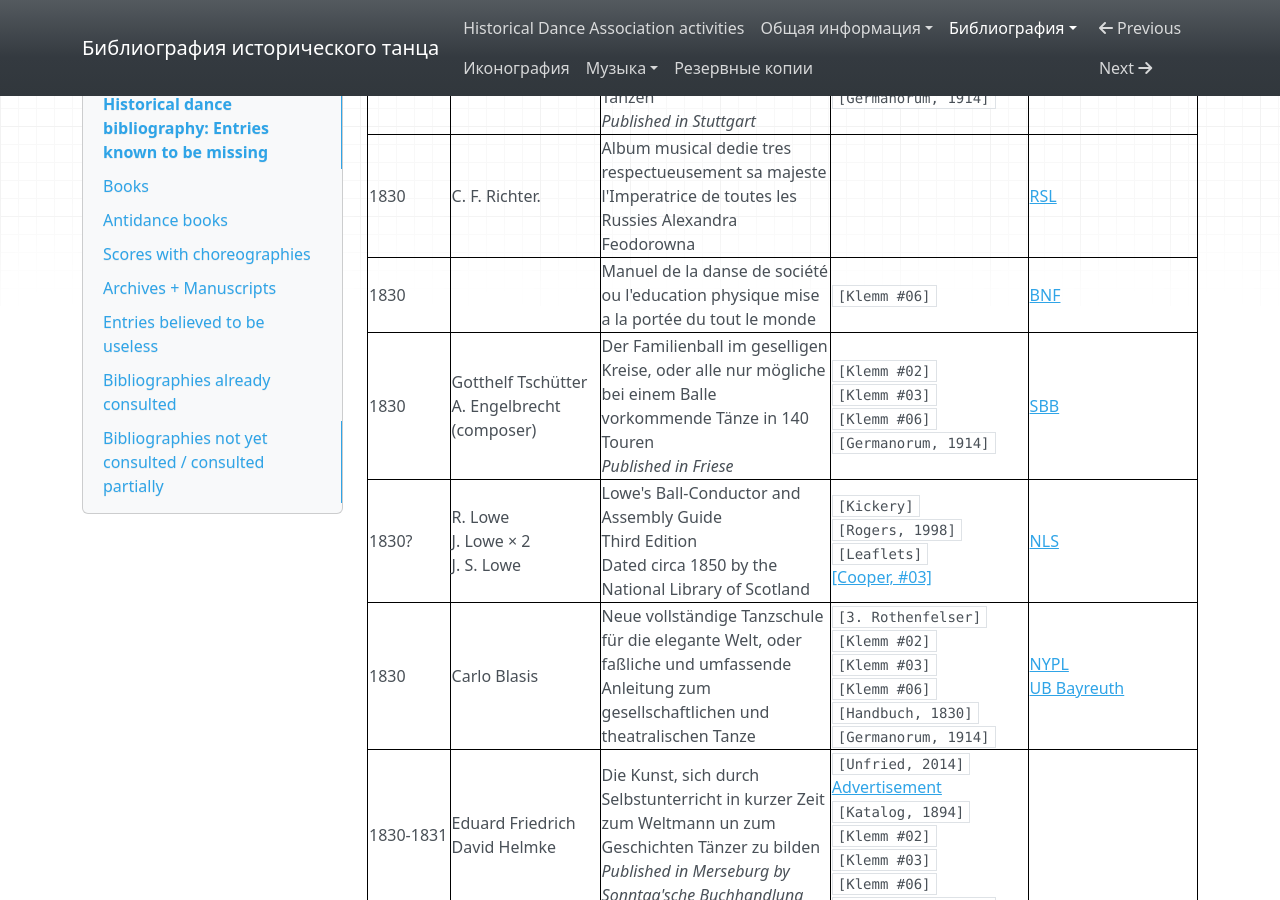
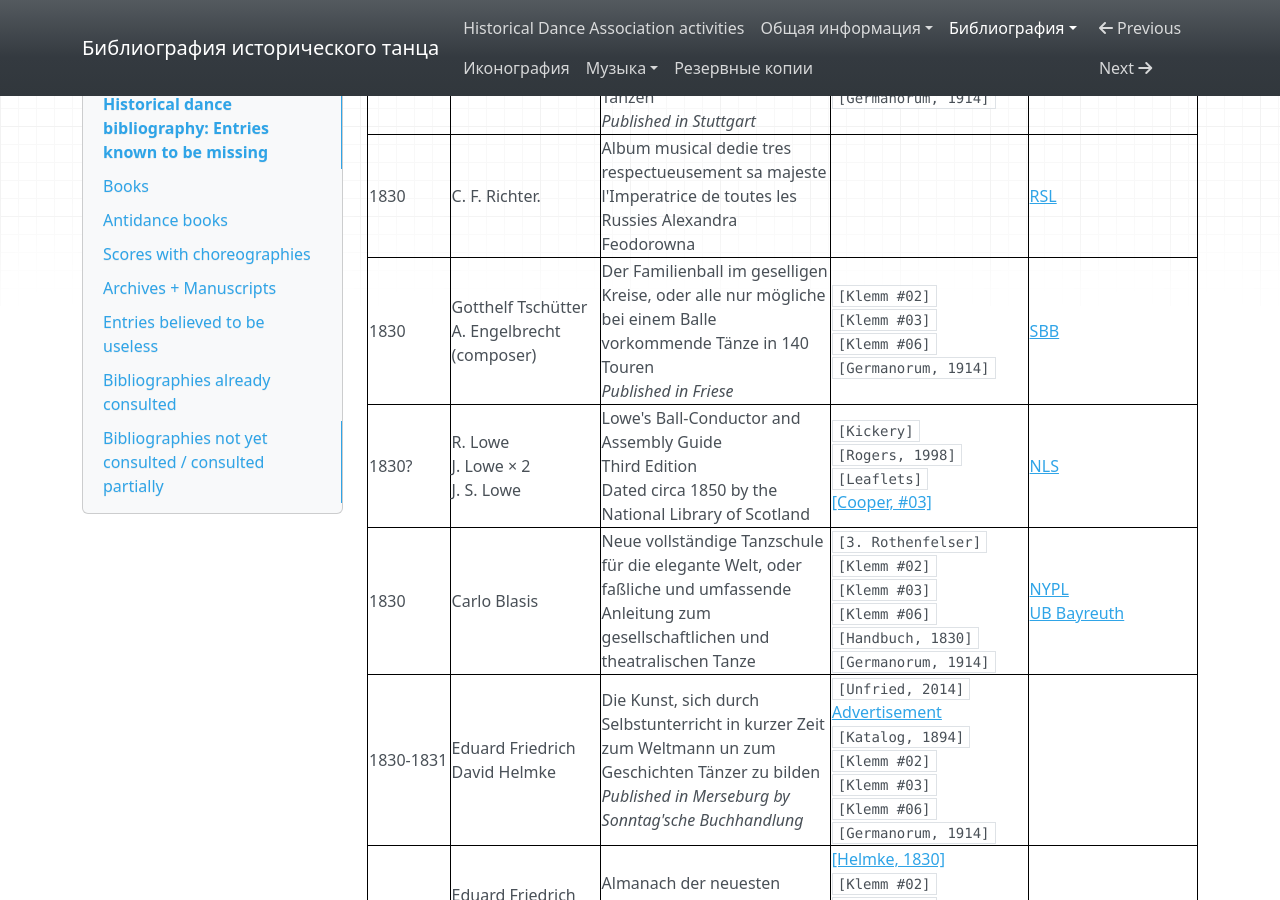
Before and after one commit to hda-technical/dancebooks, an MkDocs documentation site: the page built from docs/bib/missing.md, in a window 1280 px wide and 900 px high, scrolled down 23286 px. Built offline with MkDocs 1.6.1, drawn with Linux system fonts in a browser that asks for light colours; nearby versions of some CDN libraries.

Commit message:
Remove accidentally forgotten [claudius_1830_manuel] from the list of missing entries

```diff
--- a/docs/bib/missing.md
+++ b/docs/bib/missing.md
@@ -245,7 +245,6 @@ _This table is intended to be accurate, yet sometimes it is slightly outdated._
 | 1829 | Carl Friedrich Förster | Der Tanzlehrer oder Anweisung zur gründlichen Erlernung der Tanzkunst<br/>_Published in Leipzig_ | `[Klemm #02]`<br/>`[Klemm #03]`<br/>`[Klemm #06]` | |
 | 1829 | Johann Christian Traub | Über den Tanz-Unterricht nebst Bemerkungen über Kleidung, Haltung und Verhaltungs-Regeln beim Tanzen<br/>_Published in Stuttgart_ | `[Klemm #02]`<br/>`[Klemm #03]`<br/>`[Klemm #06]`<br/>`[Germanorum, 1914]` | [Dillingen Donau](https://opac.studienbibliothek-dillingen.de/InfoGuideClient.sdlsis/start.do?Query=10="BV013660012")<br/>[Württemberg](https://wlb.ibs-bw.de/aDISWeb/app?service=direct/0/Home/$DirectLink&sp=S127.0.0.1:23002&sp=SAKSWB-IdNr043356494) |
 | 1830 | C. F. Richter. | Album musical dedie tres respectueusement sa majeste l'Imperatrice de toutes les Russies Alexandra Feodorowna | | [RSL](https://search.rsl.ru/ru/record/01008120252) |
-| 1830 | | Manuel de la danse de société ou l'education physique mise a la portée du tout le monde | `[Klemm #06]` | [BNF](https://catalogue.bnf.fr/ark:/12148/cb439908920) |
 | 1830 | Gotthelf Tschütter<br/>A. Engelbrecht (composer) | Der Familienball im geselligen Kreise, oder alle nur mögliche bei einem Balle vorkommende Tänze in 140 Touren<br/>_Published in Friese_ | `[Klemm #02]`<br/>`[Klemm #03]`<br/>`[Klemm #06]`<br/>`[Germanorum, 1914]` | [SBB](https://stabikat.de/DB=1/XMLPRS=N/PPN?PPN=1885231792) |
 | 1830? | R. Lowe<br/>J. Lowe × 2<br/>J. S. Lowe | Lowe's Ball-Conductor and Assembly Guide<br/>Third Edition<br/>Dated circa 1850 by the National Library of Scotland | `[Kickery]`<br/>`[Rogers, 1998]`<br/>`[Leaflets]`<br/>[[Cooper, #03]](https://www.regencydances.org/paper003.php) | [NLS](http://main-cat.nls.uk/vwebv/holdingsInfo?bibId=2999807) |
 | 1830 | Carlo Blasis | Neue vollständige Tanzschule für die elegante Welt, oder faßliche und umfassende Anleitung zum gesellschaftlichen und theatralischen Tanze | `[3. Rothenfelser]`<br/>`[Klemm #02]`<br/>`[Klemm #03]`<br/>`[Klemm #06]`<br/>`[Handbuch, 1830]`<br/>`[Germanorum, 1914]` | [NYPL](https://www.nypl.org/research/research-catalog/bib/b12282042)<br/>[UB Bayreuth](https://katalog.uni-bayreuth.de:443/TouchPoint/perma.do?q=+1035="BV017560576"+IN+[2]&v=ubt&b=0&l=en) |
```
